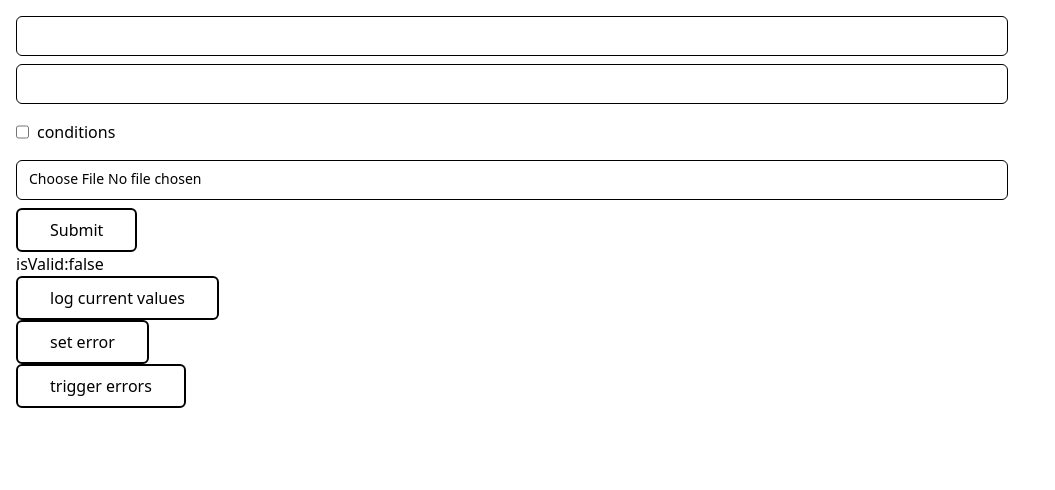
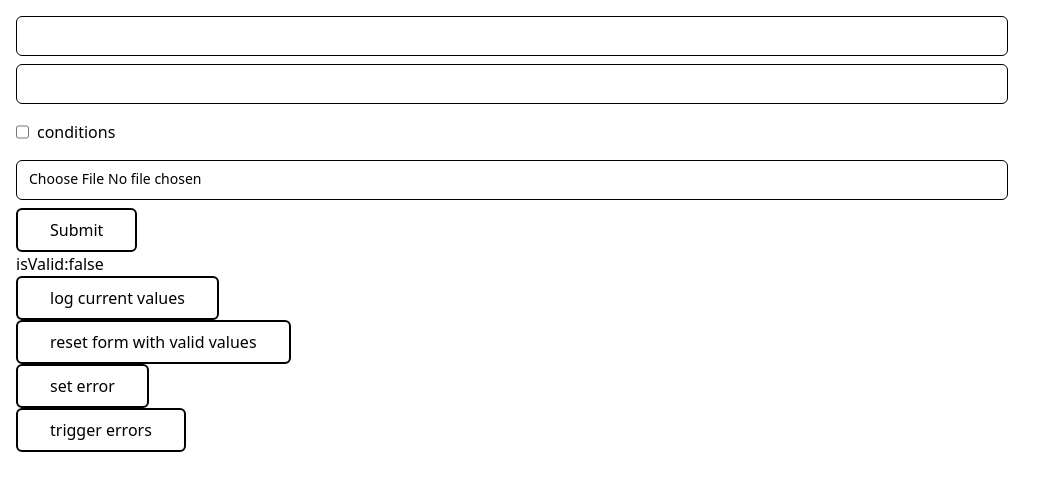
Before and after one commit to imjorgemor/use-form-hook, a React (Vite) app: page / in a window 1280 px wide. Shown: the top 490 px of the page, without its empty margins (0-1055 px from the left). Built offline with nearby package versions, Linux system fonts and the light colour scheme.

Commit message:
reset test

```diff
--- a/app/App.tsx
+++ b/app/App.tsx
@@ -43,11 +43,10 @@ const resolver = {
 function App() {
     const { register, formState, ...rest } = useFormHook({
         mode: 'all',
-        //defaultValues: { username: undefined, email: undefined, conditions: false, attachement: undefined },
+        defaultValues: { username: undefined, email: undefined, conditions: false, attachement: undefined },
         resolver
     })
     const { errors } = formState;
-    console.log(formState)
 
     return (
         <main>
@@ -102,9 +101,9 @@ function App() {
                 <div>
                     <button className="border-2 rounded-md py-2 px-8" type="button" onClick={() => console.log('Current Values:', rest.getValues())}>log current values</button>
                 </div>
-                {/* <div>
-                        <button className="border-2 rounded-md py-2 px-8" type="button" onClick={() => rest.reset({username:'testname'})}>reset form with valid values</button>
-                    </div> */}
+                <div>
+                        <button className="border-2 rounded-md py-2 px-8" type="button" onClick={() => rest.reset()}>reset form with valid values</button>
+                    </div>
                 <div>
                     <button className="border-2 rounded-md py-2 px-8" type="button" onClick={() => rest.setError('username', 'name is required')}>set error</button>
                 </div>
--- a/src/useFormHook.ts
+++ b/src/useFormHook.ts
@@ -63,7 +63,6 @@ export function useFormHook<
     useSubscribe({
         subject: control._subjects.stateSubject,
         next: (value: Partial<Record<keyof TFieldValues, string>>) => {
-            console.log(value)
             const currentState: FormState<TFieldValues> = formControlRef.current!.formState;
             const nextState: FormState<TFieldValues> = { ...currentState, ...value };
             let shouldUpdate = false;
```
Also changed, not shown: 1 other file (tests, documents, lock files or other folders).
